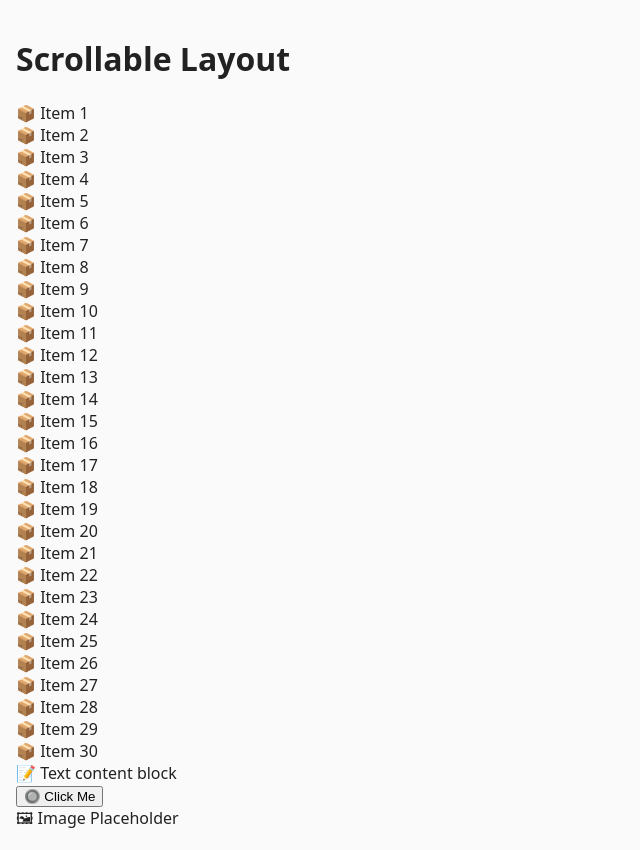
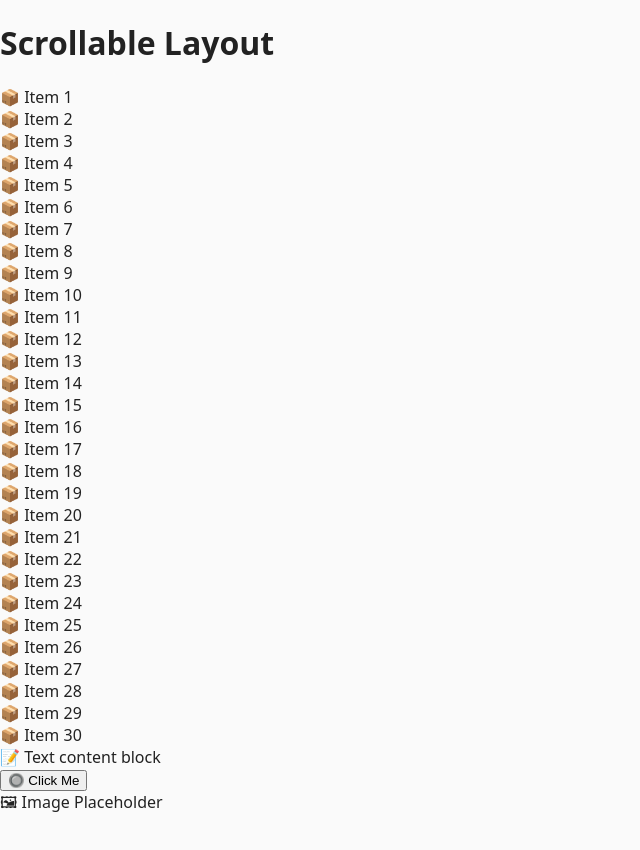
Before and after one commit to vasu-h10/my_layout_vite, a React (Vite) app: page / in a window 1280 px wide. Shown: the whole page, without its empty margins (0-640 px from the left). After the commit the page ends 821 px from the top, so only its background shows below. Built offline with nearby package versions, Linux system fonts and the light colour scheme.

Commit message:
Update index.css

```diff
--- a/src/index.css
+++ b/src/index.css
@@ -1,10 +1,17 @@
+/* Global reset */
 * {
   box-sizing: border-box;
 }
 
+html,
+body,
+#root {
+  height: 100%;
+  margin: 0;
+}
+
+/* Global typography */
 body {
-  margin: 0;
-  padding: 16px;
   font-family: system-ui, -apple-system, BlinkMacSystemFont, "Segoe UI",
     Roboto, Oxygen, Ubuntu, Cantarell, "Open Sans", "Helvetica Neue",
     sans-serif;
```
